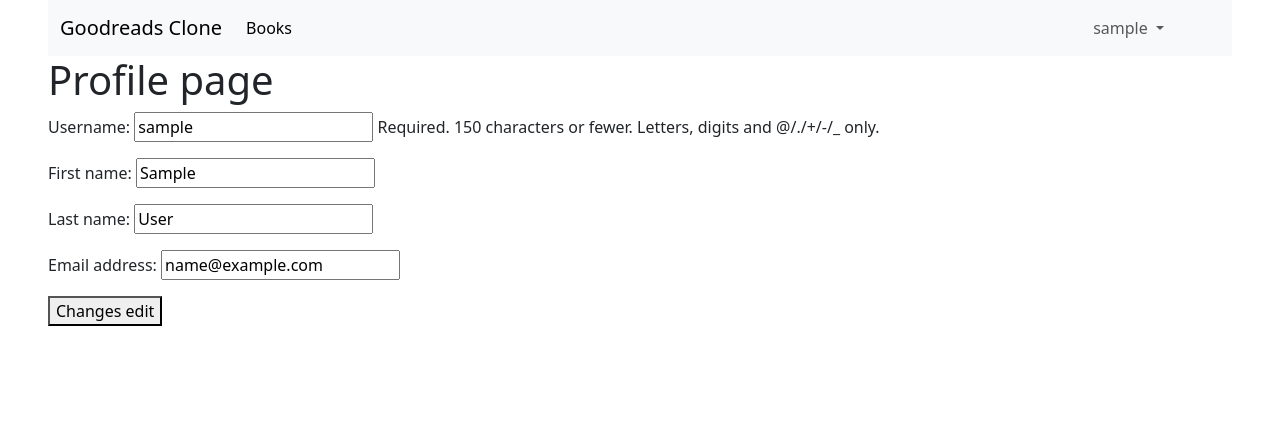
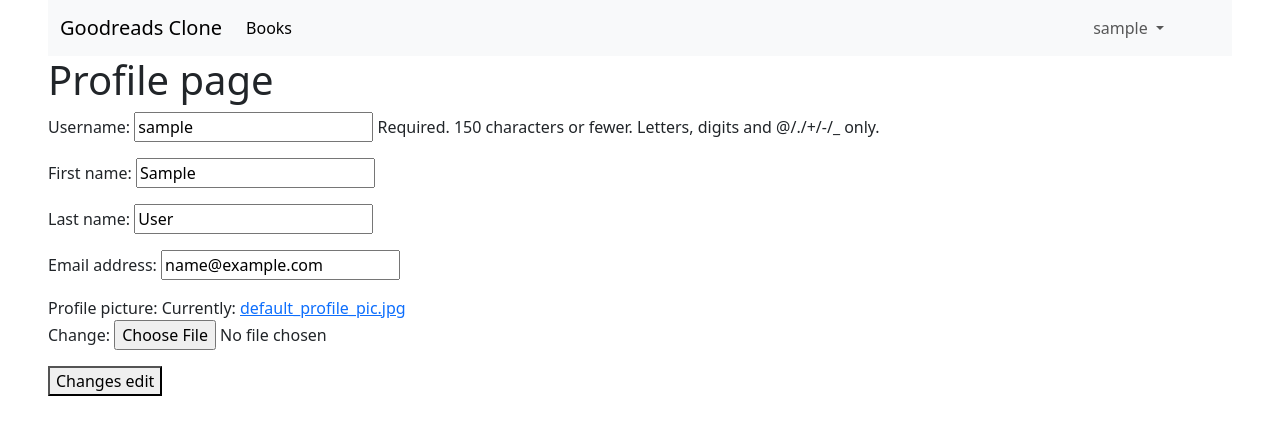
Before and after one commit to SadikovTokhirjon/Bookshop, a Django app: page /users/profile/edit in a window 1280 px wide. Shown: the top 435 px of the page. Run offline with Django 4.2, Linux system fonts and the light colour scheme; the visitor is signed in with stand-in values (Sample User, id 1).

Commit message:
Profile picture va static

```diff
--- a/config/settings.py
+++ b/config/settings.py
@@ -124,11 +124,17 @@ USE_TZ = True
 
 AUTH_USER_MODEL='users.CustomUser'
 
+MEDIA_URL='/media/'
+MEDIA_ROOT='media-files'
+
 
 # Static files (CSS, JavaScript, Images)
 # https://docs.djangoproject.com/en/4.0/howto/static-files/
 
 STATIC_URL = 'static/'
+STATICFILES_DIRS=[
+    BASE_DIR/'static'
+]
 
 # Default primary key field type
 # https://docs.djangoproject.com/en/4.0/ref/settings/#default-auto-field
--- a/config/urls.py
+++ b/config/urls.py
@@ -13,6 +13,8 @@ Including another URLconf
     1. Import the include() function: from django.urls import include, path
     2. Add a URL to urlpatterns:  path('blog/', include('blog.urls'))
 """
+from django.conf import settings
+from django.conf.urls.static import static
 from django.contrib import admin
 from django.urls import path,include
 from users.views import Home
@@ -23,3 +25,4 @@ urlpatterns = [
     path('book/',include('books.urls')),
     path('',Home.as_view(),name='home'),
 ]
+urlpatterns+=static(settings.MEDIA_URL, document_root=settings.MEDIA_ROOT)
--- /dev/null
+++ b/static/users/css/main.css
@@ -0,0 +1,5 @@
+.picture-pic{
+    height: 200px;
+    width: 200px;
+    border-radius: 50%;
+}
--- a/templates/base.html
+++ b/templates/base.html
@@ -1,3 +1,4 @@
+{% load static %}
 <!DOCTYPE html>
 <html lang="en">
 <head>
@@ -8,6 +9,7 @@
         {% endblock title %}
     </title>
     <link href="https://cdn.jsdelivr.net/npm/bootstrap@5.3.0-alpha1/dist/css/bootstrap.min.css" rel="stylesheet" integrity="sha384-GLhlTQ8iRABdZLl6O3oVMWSktQOp6b7In1Zl3/Jr59b6EGGoI1aFkw7cmDA6j6gD" crossorigin="anonymous">
+    <link href="{% static 'users/css/main.css' %}" rel="stylesheet" type="text/css">
 </head>
 <body class="mx-5">
 <nav class="navbar navbar-expand-lg navbar-light bg-light">
--- a/templates/users/profile.html
+++ b/templates/users/profile.html
@@ -1,6 +1,7 @@
 {% extends 'base.html' %}
 <h1> profile page</h1>
 {% block content %}
+    <img class="picture-pic" alt="Profile picture" src="{{ user.profile_picture.url }}">
     <p>
         {{ user.username}}
     </p>
--- a/templates/users/profile_edit.html
+++ b/templates/users/profile_edit.html
@@ -1,7 +1,7 @@
 {% extends 'base.html' %}
 {% block content %}
     <h1>Profile page</h1>
-    <form method="post">
+    <form method="post" enctype="multipart/form-data">
         {% csrf_token %}
          {{ form.as_p }}
     <button>Changes edit</button>
--- a/users/forms.py
+++ b/users/forms.py
@@ -18,4 +18,4 @@ class UserCreationForm(forms.ModelForm):
 class UserUpdateForm(forms.ModelForm):
     class Meta:
         model=CustomUser
-        fields=('username','first_name','last_name','email')
+        fields=('username','first_name','last_name','email','profile_picture')
--- a/users/models.py
+++ b/users/models.py
@@ -3,4 +3,4 @@ from django.db import models
 # Create your models here.
 
 class CustomUser(AbstractUser):
-    profile_picture=models.ImageField()
+    profile_picture=models.ImageField(default='default_profile_pic.jpg')
--- a/users/views.py
+++ b/users/views.py
@@ -72,7 +72,7 @@ class UserUpadeView(LoginRequiredMixin,View):
         user_update_form=UserUpdateForm(instance=request.user)
         return render(request,'users/profile_edit.html',{'form':user_update_form})
     def post(self,request):
-        user_update_form=UserUpdateForm(instance=request.user,data=request.POST)
+        user_update_form=UserUpdateForm(instance=request.user,data=request.POST,files=request.FILES)
 
         if user_update_form.is_valid():
             user_update_form.save()
```
Also changed, not shown: media-files/default_picture.jpg (added), users/migrations/0002_customuser_profile_picture.py (added).
